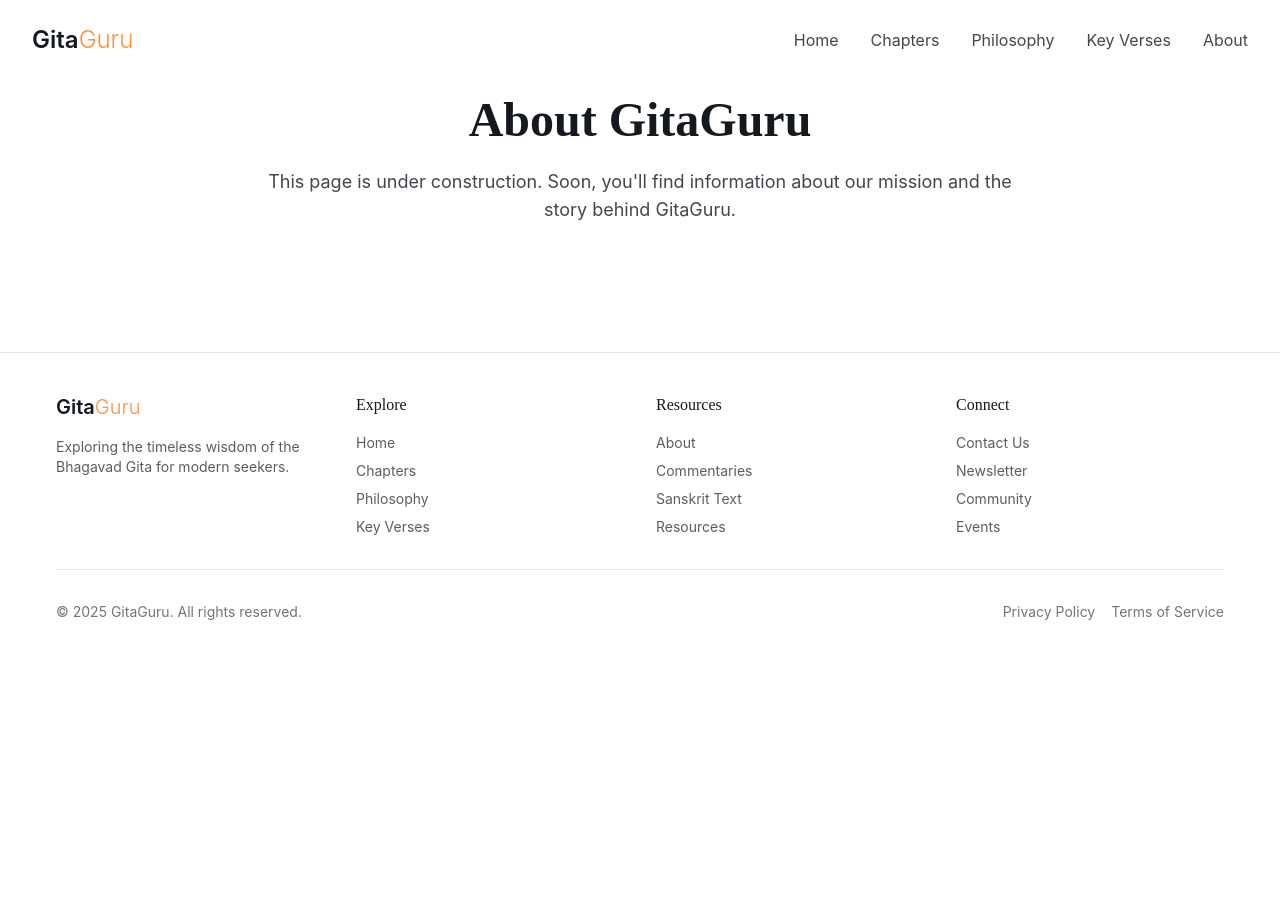
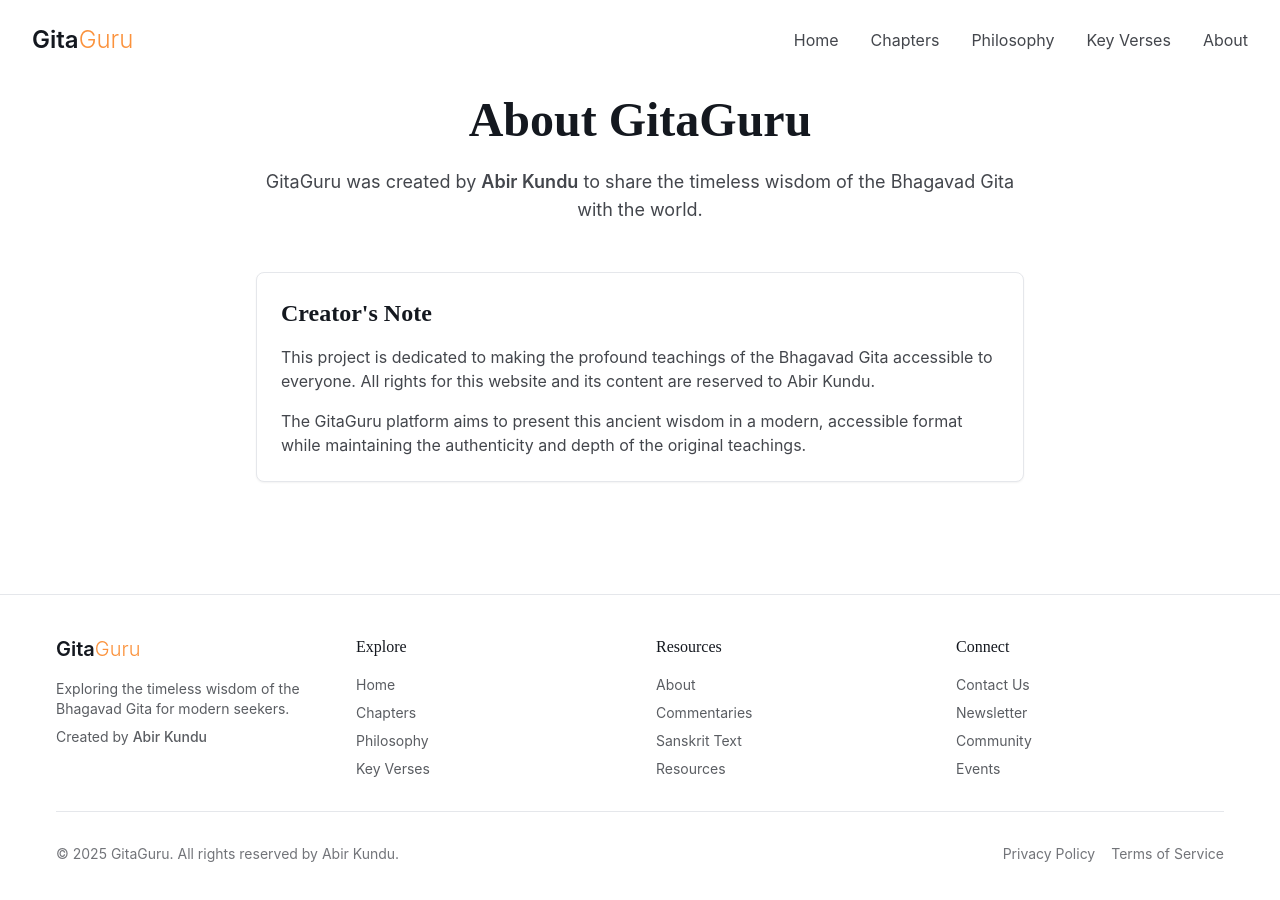
Before and after one commit to AbirKundu/gita-guru-knowledge-hub, a React (Vite) app: page /about in a window 1280 px wide. Shown: the top 900 px of the page. Before the commit the page ends 800 px from the top, so only its background shows below. Built offline with nearby package versions, Linux system fonts and the light colour scheme.

Commit message:
Add copyright information
Update copyright information to reflect the project's ownership.

```diff
--- a/src/components/Footer.tsx
+++ b/src/components/Footer.tsx
@@ -14,6 +14,9 @@ const Footer = () => {
             </Link>
             <p className="mt-4 text-foreground/70 text-sm">
               Exploring the timeless wisdom of the Bhagavad Gita for modern seekers.
+            </p>
+            <p className="mt-2 text-foreground/70 text-sm">
+              Created by <span className="font-medium">Abir Kundu</span>
             </p>
           </div>
 
@@ -49,7 +52,7 @@ const Footer = () => {
         </div>
 
         <div className="border-t border-border mt-8 pt-8 flex flex-col md:flex-row justify-between items-center text-sm text-foreground/60">
-          <p>© {new Date().getFullYear()} GitaGuru. All rights reserved.</p>
+          <p>© {new Date().getFullYear()} GitaGuru. All rights reserved by Abir Kundu.</p>
           <div className="mt-4 md:mt-0 flex space-x-4">
             <a href="#" className="hover:text-primary transition-colors duration-200">Privacy Policy</a>
             <a href="#" className="hover:text-primary transition-colors duration-200">Terms of Service</a>
--- a/src/pages/About.tsx
+++ b/src/pages/About.tsx
@@ -21,8 +21,20 @@ const AboutPage = () => {
             About GitaGuru
           </h1>
           <p className="text-lg text-foreground/80 max-w-3xl mx-auto text-center mb-12">
-            This page is under construction. Soon, you'll find information about our mission and the story behind GitaGuru.
+            GitaGuru was created by <span className="font-semibold">Abir Kundu</span> to share the timeless wisdom of the Bhagavad Gita with the world.
           </p>
+
+          <div className="max-w-3xl mx-auto">
+            <div className="bg-card p-6 rounded-lg shadow-sm border border-border mb-8">
+              <h2 className="text-2xl font-semibold mb-4">Creator's Note</h2>
+              <p className="text-foreground/80 mb-4">
+                This project is dedicated to making the profound teachings of the Bhagavad Gita accessible to everyone. All rights for this website and its content are reserved to Abir Kundu.
+              </p>
+              <p className="text-foreground/80">
+                The GitaGuru platform aims to present this ancient wisdom in a modern, accessible format while maintaining the authenticity and depth of the original teachings.
+              </p>
+            </div>
+          </div>
         </div>
       </main>
       <Footer />
```
